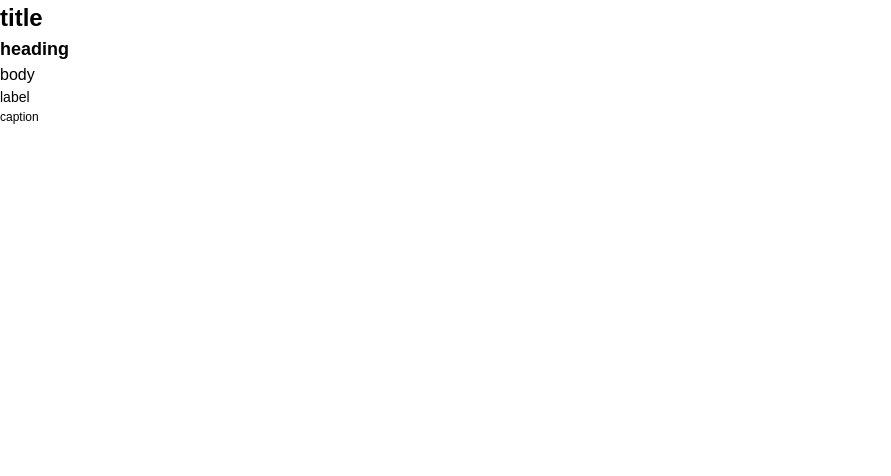
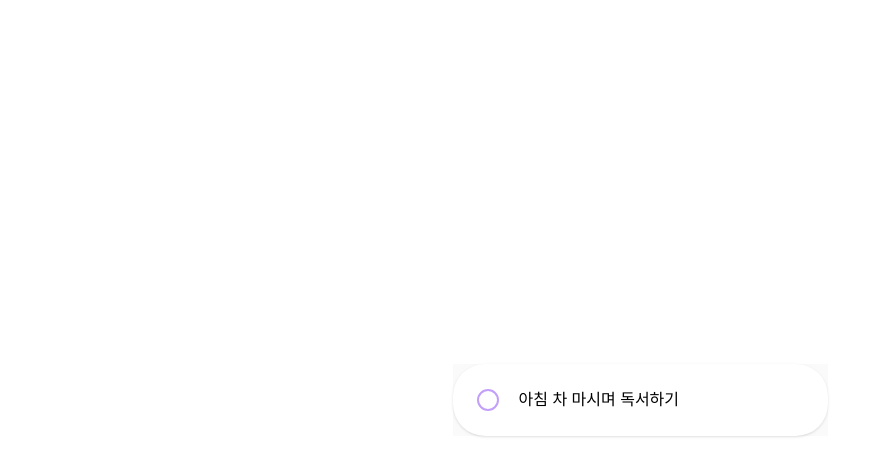
Before and after one commit to deepdive-01/goorm-todo-front, a React (Vite) app: page /today in a window 1280 px wide. Shown: the top 476 px of the page, without its empty margins (0-891 px from the left). Built offline with nearby package versions, Linux system fonts and the light colour scheme; a web font is replaced by a local one.

Commit message:
feat: todo item 컴포넌트 UI 작업

```diff
--- /dev/null
+++ b/src/components/TodoItem.tsx
@@ -0,0 +1,16 @@
+import { useState } from 'react';
+import Text from './Text';
+
+export default function TodoItem() {
+  const [checked, setChecked] = useState(false);
+
+  return (
+    <li className="w-full rounded-4xl p-6 flex gap-5 bg-white shadow-sm items-center">
+      <button
+        onClick={() => setChecked((prev) => !prev)}
+        className={`w-5.5 h-5.5 border-plan border-2 rounded-full ${checked ? 'bg-plan' : ''}`}
+      ></button>
+      <Text className={checked ? 'text-gray-text line-through' : ''}>아침 차 마시며 독서하기</Text>
+    </li>
+  );
+}
--- a/src/pages/today/index.tsx
+++ b/src/pages/today/index.tsx
@@ -1,13 +1,11 @@
-import Text from '@/components/Text';
+import TodoItem from '@/components/TodoItem';
 
 export default function TodayPage() {
   return (
-    <div>
-      <Text variant="title">title</Text>
-      <Text variant="heading">heading</Text>
-      <Text>body</Text>
-      <Text variant="label">label</Text>
-      <Text variant="caption">caption</Text>
+    <div className="w-full h-full flex items-center justify-center">
+      <div className="w-93.75 bg-gray-ui">
+        <TodoItem />
+      </div>
     </div>
   );
 }
```
